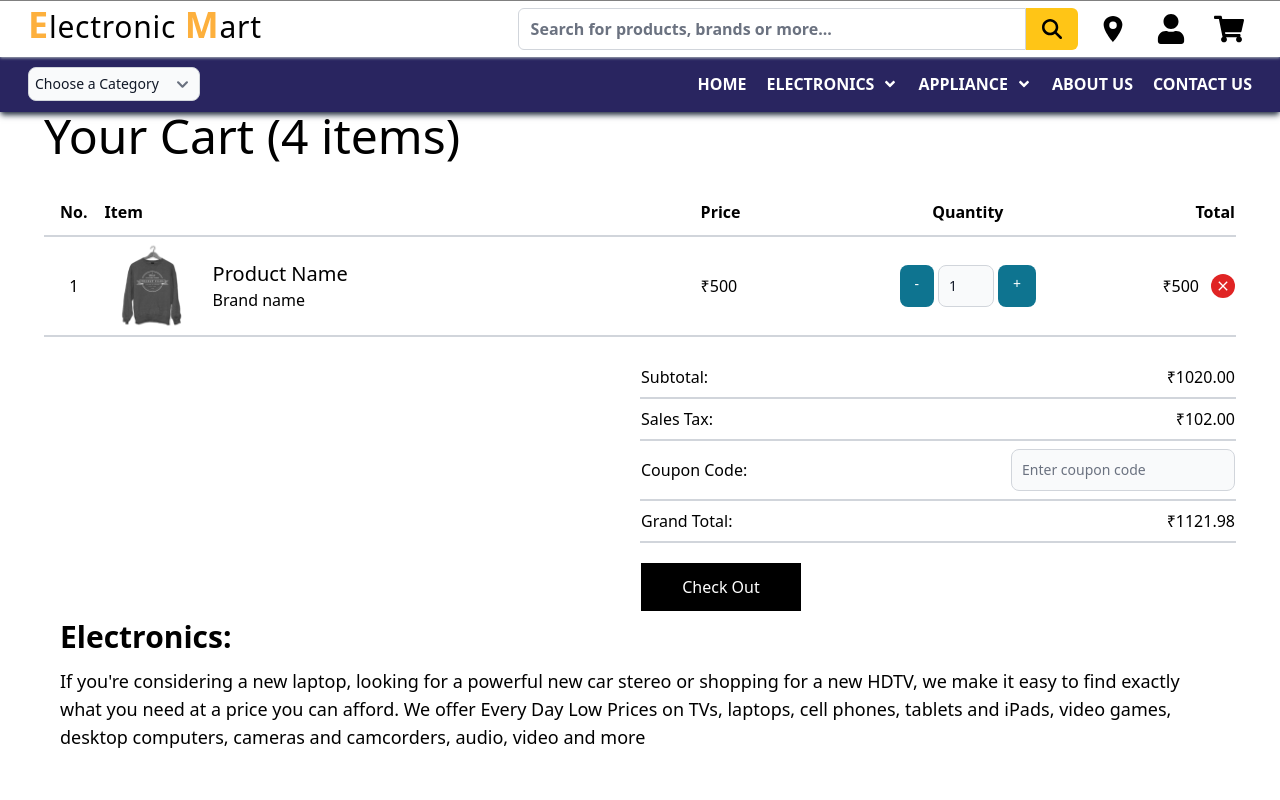
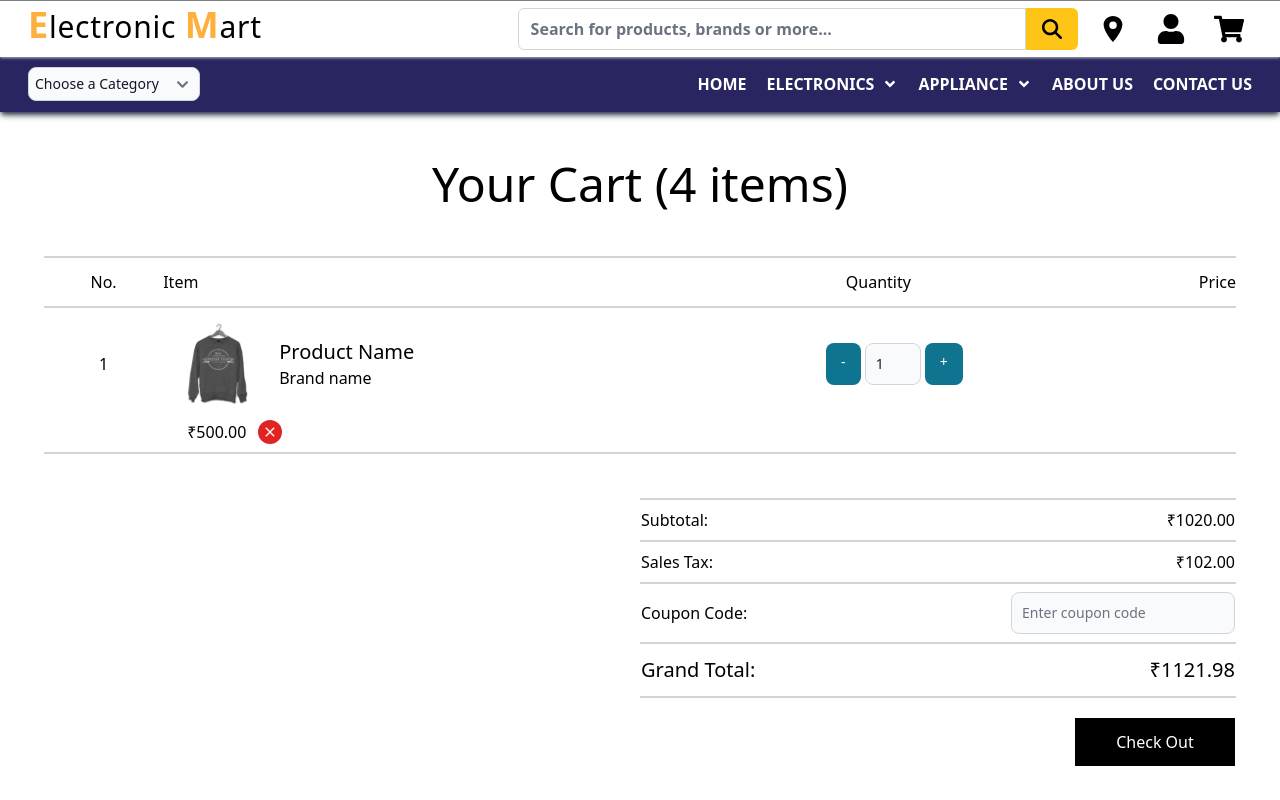
Before and after one commit to nischaygadher15/Emart, a React (Vite) app: page /cart in a window 1280 px wide. Built offline with nearby package versions, Linux system fonts and the light colour scheme.

Commit message:
Working on cart..

```diff
--- a/src/Pages/Cart.jsx
+++ b/src/Pages/Cart.jsx
@@ -8,77 +8,96 @@ import { IoMdClose } from "react-icons/io";
 const Cart = () => {
   return (
     <div className="px-4 sm:px-11 w-full sm:min-w-[640px] md:min-w-[798px] lg:min-w-[1024px]">
-      <p className="text-5xl font-medium mb-7">Your Cart (4 items)</p>
-      <table className="w-full">
-        <thead>
-          <tr className="h-12 border-b-2 border-gray-300">
-            <th className="w-[5%]">No.</th>
-            <th className="w-[50%] text-left">Item</th>
-            <th className="w-[15%] text-left">Price</th>
-            <th className="w-[15%] text-center">Quantity</th>
-            <th className="w-[15%] text-right">Total</th>
-          </tr>
-        </thead>
-        <tbody>
-          <tr className="border-b-2 border-gray-300">
-            <td className="text-center">1</td>
-            <td className="flex items-center gap-3">
+      <p className="text-4xl lg:text-5xl font-medium text-center my-12">
+        Your Cart (4 items)
+      </p>
+
+      {/* Product List Table */}
+      <div className="w-full">
+        <div className="py-3 font-medium hidden md:flex border-b-2 border-t-2 border-gray-300">
+          <p className="w-[10%] text-center">No.</p>
+          <p className="w-[50%] text-left">Item</p>
+          <p className="w-[20%] text-center">Quantity</p>
+          <p className="w-[20%] text-right">Price</p>
+        </div>
+        <div className="product-list">
+          {/* Row */}
+          <div className="flex flex-wrap items-center border-b-2 border-gray-300 gap-2 py-2">
+            {/* No */}
+            <div className="w-[10%] order-1">
+              <p className="text-center">1</p>
+            </div>
+
+            {/* Product Image & Detail */}
+            <div className="w-[50%] order-2">
+              <div className="flex items-center gap-3">
                 <img src={proImg} alt="Product Image" className="w-24 h-24" />
-              <div className="flex flex-col justify-start">
+                <div className="flex flex-1 flex-col justify-start">
                   <p className="font-medium text-xl">Product Name</p>
                   <p>Brand name</p>
                 </div>
-            </td>
-            <td>
-              <p className="font-medium text-left">&#8377;500</p>
-            </td>
-            <td>
+              </div>
+            </div>
+
+            {/* Product Quantity */}
+            <div className="w-[20%] flex flex-col itmes-center gap-1 order-4 md:order-3">
               <div className="flex justify-center gap-1">
                 <Button size="sm">-</Button>
-                <TextInput defaultValue="1" className="rounded-none w-14" />
+                <TextInput
+                  type="text"
+                  defaultValue="1"
+                  className="rounded-none w-14 text-center"
+                />
                 <Button size="sm">+</Button>
               </div>
-            </td>
-            <td>
-              <div className="flex justify-end items-center gap-3">
-                <p className="font-medium">&#8377;500</p>
+              {false && (
+                <small className="text-red-600 text-center">
+                  Quantity must be number!
+                </small>
+              )}
+            </div>
+
+            {/* Product Price */}
+            <div className="w-[20%] flex justify-end items-center gap-3 order-3 md:order-4">
+              <p className="font-medium">&#8377;500.00</p>
               <button className="bg-red-600 hover:bg-red-700 text-white p-1 rounded-full">
                 <IoMdClose />
               </button>
             </div>
-            </td>
-          </tr>
-        </tbody>
-      </table>
-      <div className="w-full flex justify-end">
-        <table className="w-1/2 mt-5">
+          </div>
+        </div>
+      </div>
+
+      {/* Total Price Table */}
+      <div className="w-full flex justify-end my-11">
+        <table className="w-1/2">
           <tbody>
-            <tr className="border-b-2 border-gray-300">
+            <tr className="border-b-2 border-t-2 border-gray-300">
               <td className="flex justify-between py-2">
-                <p>Subtotal:</p>
+                <p className="font-medium">Subtotal:</p>
                 <p>&#8377;1020.00</p>
               </td>
             </tr>
             <tr className="border-b-2 border-gray-300">
               <td className="flex justify-between py-2">
-                <p>Sales Tax:</p>
+                <p className="font-medium">Sales Tax:</p>
                 <p>&#8377;102.00</p>
               </td>
             </tr>
             <tr className="border-b-2 border-gray-300">
               <td className="flex items-center justify-between py-2">
-                <p>Coupon Code:</p>
+                <p className="font-medium">Coupon Code:</p>
                 <TextInput placeholder="Enter coupon code" />
               </td>
             </tr>
             <tr className="border-b-2 border-gray-300">
-              <td className="flex justify-between py-2">
-                <p>Grand Total:</p>
-                <p>&#8377;1121.98</p>
+              <td className="flex justify-between py-3 text-xl">
+                <p className="font-medium">Grand Total:</p>
+                <p className="font-medium">&#8377;1121.98</p>
               </td>
             </tr>
             <tr>
-              <td className="py-2">
+              <td className="py-2 text-right">
                 <button className="w-40 bg-black text-white p-3 mt-3">
                   Check Out
                 </button>
```
Lines whose indentation alone changed are shown as unchanged.
